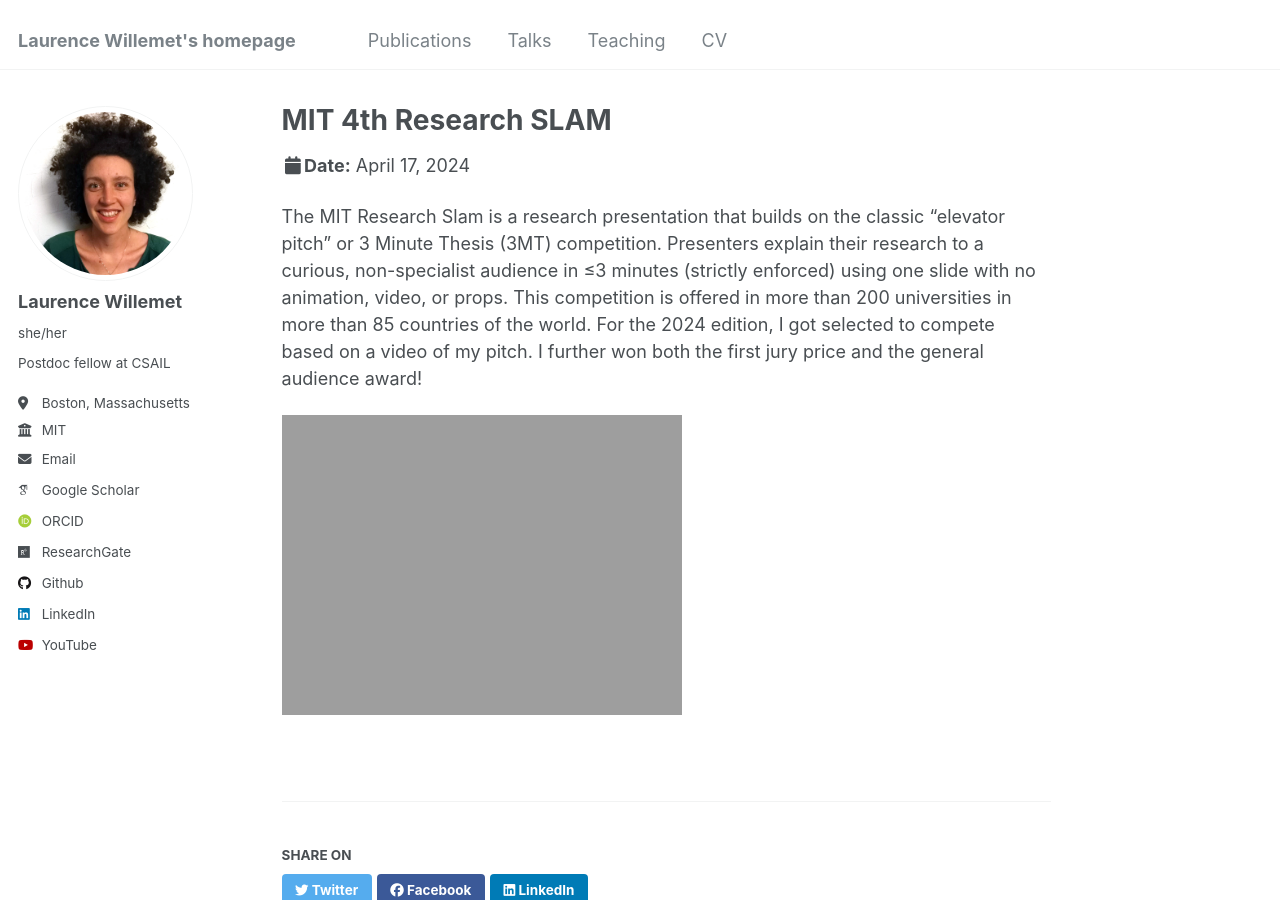
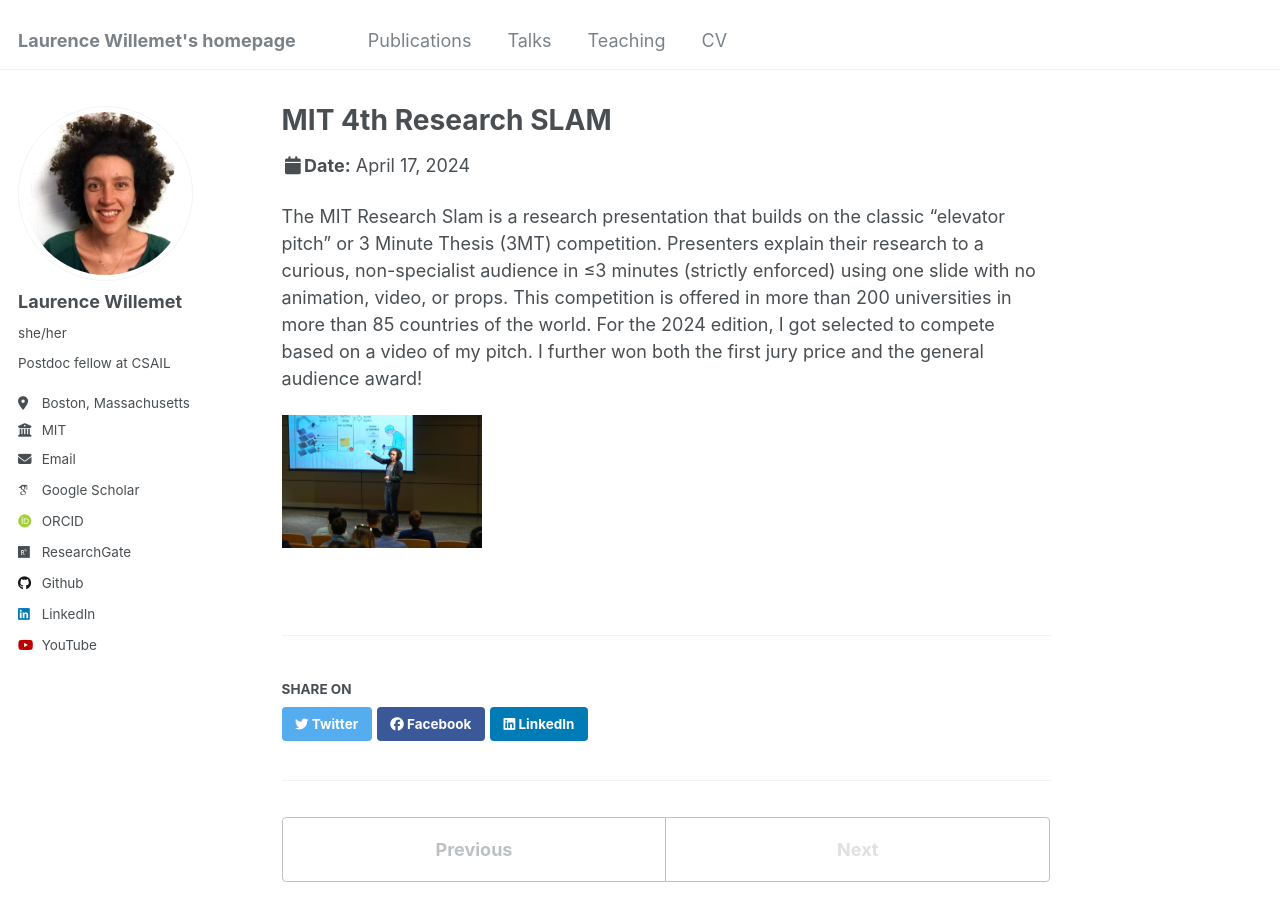
Before and after one commit to lwillemet/lwillemet.github.io, a Jekyll site: the page built from _talks/2024_research-slam.md, in a window 1280 px wide and 900 px high. Built offline with Jekyll 4.4.1, drawn with Linux system fonts in a browser that asks for light colours; some web fonts are replaced.

Commit message:
Update 2024_research-slam.md

```diff
--- a/_talks/2024_research-slam.md
+++ b/_talks/2024_research-slam.md
@@ -10,4 +10,4 @@ location: "Cambridge MA, USA"
 
 The MIT Research Slam is a research presentation that builds on the classic “elevator pitch” or 3 Minute Thesis (3MT) competition. Presenters explain their research to a curious, non-specialist audience in ≤3 minutes (strictly enforced) using one slide with no animation, video, or props. This competition is offered in more than 200 universities in more than 85 countries of the world. For the 2024 edition, I got selected to compete based on a video of my pitch. I further won both the first jury price and the general audience award!
 
-![research-slam](/images/researchslam.jpg =250x)
+<img src="/images/researchslam.jpg" width="200" />
```
